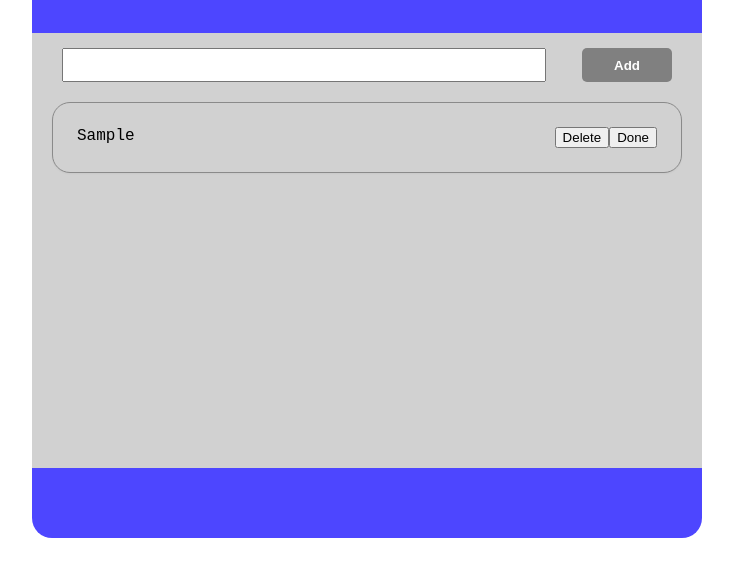
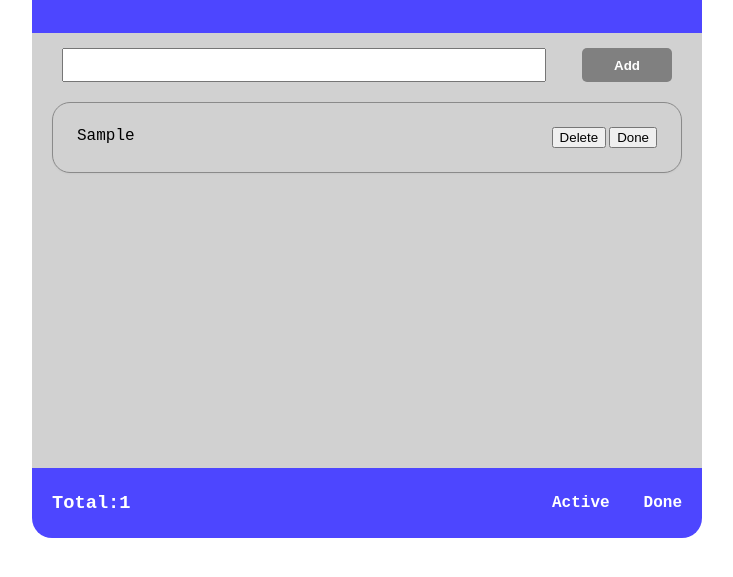
Before and after one commit to AndriyVovchuk/Project1, a plain HTML site: page index.html in a window 1280 px wide. Both pictures are taken after typing "Sample" into the empty fields and a click on the button "Add". Shown: the part 75-652 px from the top of the page, without its empty margins (273-1006 px from the left). Drawn offline with Linux system fonts and the light colour scheme.

Commit message:
Додав counter який змінюється при додаванні завдання

```diff
--- a/index.html
+++ b/index.html
@@ -26,6 +26,12 @@
         </div>
 
         <div class="bottom-conteiner">
+            <h3 class="total-counter">Total:<span class="task-counter-number">0</span></h3>
+
+            <div class="active-and-done-counter">
+                <h4 class="active-counter">Active</h4>
+                <h4 class="done-counter">Done</h4>
+            </div>
 
         </div>
 
--- a/script.js
+++ b/script.js
@@ -1,9 +1,20 @@
 const button = document.querySelector(".add-btn")
 const input = document.querySelector(".add-input")
 const list = document.querySelector(".todo-list")
+const counter = document.querySelector(".task-counter-number")
 
+let taskCount = 0;
 
 button.addEventListener("click", () => {
+
+    if (input.value === "") {
+        return alert("Додайте завдання!")
+    };
+
+    function updateCounter () {
+        counter.innerHTML = taskCount
+    }
+
     const taskBox = document.createElement("div")
     taskBox.className = "todo-box"
 
@@ -19,7 +30,9 @@ button.addEventListener("click", () => {
     cancelBtn.innerHTML = "Delete"
 
     cancelBtn.addEventListener("click", () => {
-        list.removeChild(taskBox)
+        list.removeChild(taskBox);
+        taskCount--;
+        updateCounter();
     })
 
     const doneBtn = document.createElement("button")
@@ -27,13 +40,17 @@ button.addEventListener("click", () => {
     doneBtn.innerHTML = "Done"
 
     doneBtn.addEventListener("click", () => {
+
     })
-
 
     yesNoButtons.appendChild(cancelBtn)
     yesNoButtons.appendChild(doneBtn)
     li.appendChild(yesNoButtons)
     taskBox.appendChild(li)
     list.appendChild(taskBox)
+
+    taskCount++;
+    updateCounter();
+
     input.value = "";
 })
--- a/style.css
+++ b/style.css
@@ -28,11 +28,16 @@ body {
 }
 
 .bottom-conteiner {
-    width: 670px;
-    height: 70px;
+    padding: 20px;
+    display: flex;
+    align-items: center;
+    justify-content: space-between;
+    width: 630px;
+    height: 30px;
     background-color: rgb(77, 70, 255);
     border-bottom-left-radius: 20px;
     border-bottom-right-radius: 20px;
+    color: white;
 }
 
 .heading {
@@ -76,6 +81,10 @@ body {
     margin-bottom: 7px;
 }
 
+.todo-cancel-btn {
+    margin-right: 3px;
+}
+
 .todo-list-tasks {
     display: flex;
     justify-content: space-between;
@@ -85,3 +94,25 @@ body {
     padding: 24px;
     box-shadow: 0 1px 2px rgba(0, 0, 0, 0.04)
 }
+
+.total-counter {
+    margin: 0;
+    width: 150px;
+    color: white;
+}
+
+.task-counter-number {}
+
+.active-and-done-counter {
+    display: flex;
+    justify-content: space-between;
+    width: 130px;
+}
+
+.active-counter {
+    margin: 0px;
+}
+
+.done-counter {
+    margin: 0px;
+}
```
